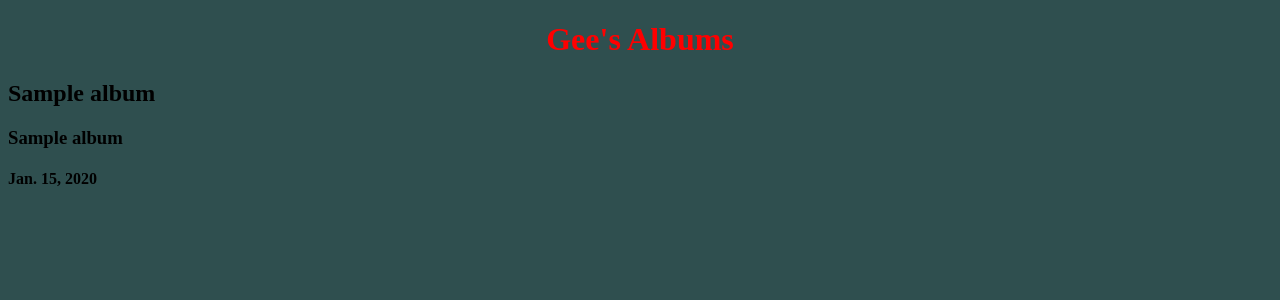
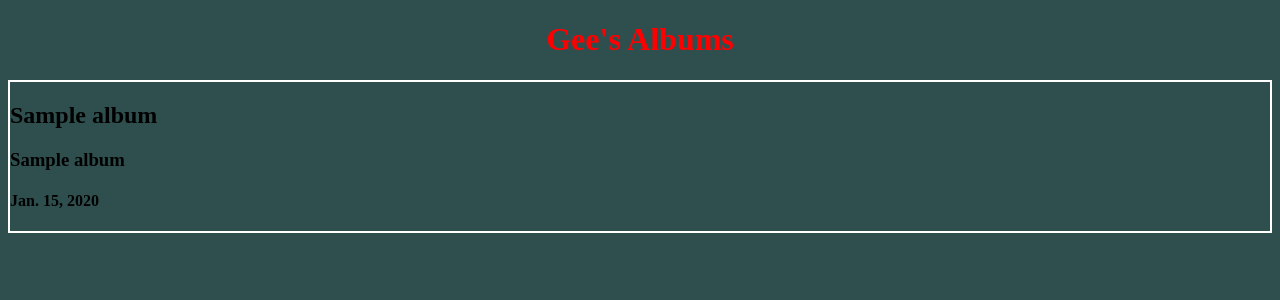
Before and after one commit to momentum-morehouse/django-music-genolajohnson, a Django app: page / in a window 1280 px wide. Shown: the top 300 px of the page. Run offline with Django 3.2, Linux system fonts and the light colour scheme; tables that the repository leaves empty hold one stand-in row (values such as "Sample post").

Commit message:
all grids updated but not in a column and row

```diff
--- a/static/css/styles.css
+++ b/static/css/styles.css
@@ -1,11 +1,32 @@
 h1 {
-    color: red
+    color: red;
     }
 
 body{
-    background-color: darkslategray
+     background-color: darkslategray;
 }
 
-.container{
+/* #all_albums {
+    display: grid;
+    grid-gap: 1rem;
+    grid-template-columns: 2fr 1fr;
+    border: red 2px solid;
+} */
 
+.album {
+    border:white 2px solid;
 }
+
+h1 {
+    text-align: center;
+}
+
+#all_albums {
+    grid-template-columns: 100px 50px 100px;
+    grid-template-rows: 90px auto 90 px;
+    column-gap: 10px;
+    row-gap: 15px;
+}
+
+
+/* grid-template-columns: repeat(auto-fill, minmax(20rem, 1fr)); */
--- a/templates/albums/list_albums.html
+++ b/templates/albums/list_albums.html
@@ -1,15 +1,16 @@
 {% extends "base.html" %}
 
 {% block content %}
-<center><h1>Gee's Albums</h1></center>
 
-<div class="flex flex-wrap">
+
+<div id='all_albums'>
+    <h1>Gee's Albums</h1>
     {% for album in albums %}
-    <div class="container">
+
+    <div class="album">
         <div><h2>{{ album.title }}</h2></div>
-        <h3>{{ album.artist_name }}</h3>
-        <h4>{{ album.released }}</h4>
-
+        <div><h3>{{ album.artist_name }}</h3></div>
+        <div><h4>{{ album.released }}</h4></div>
     </div>
 </div>
 {% endfor %}
```
Also changed, not shown: templates/base.html (line endings or trailing spaces).
